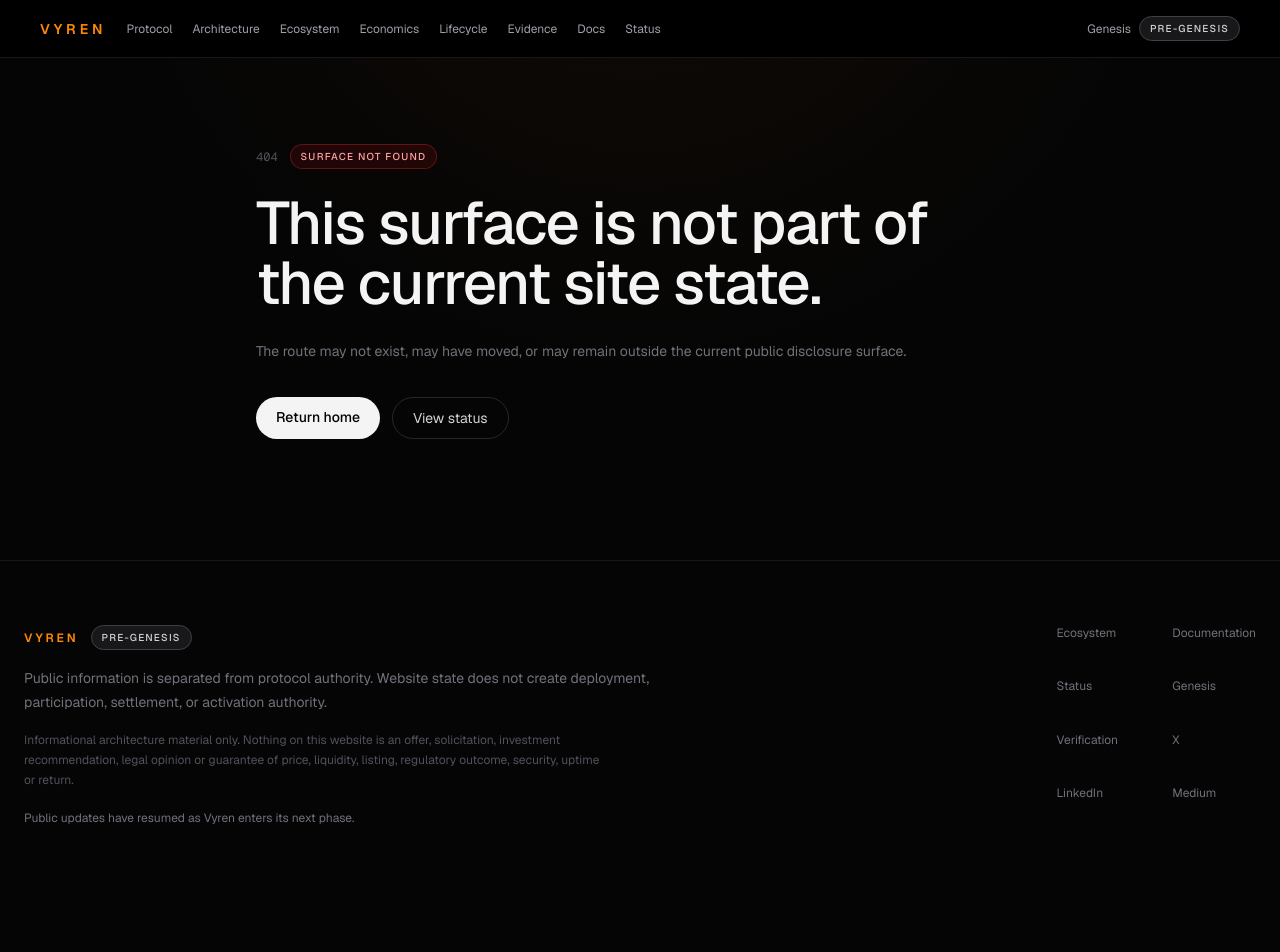
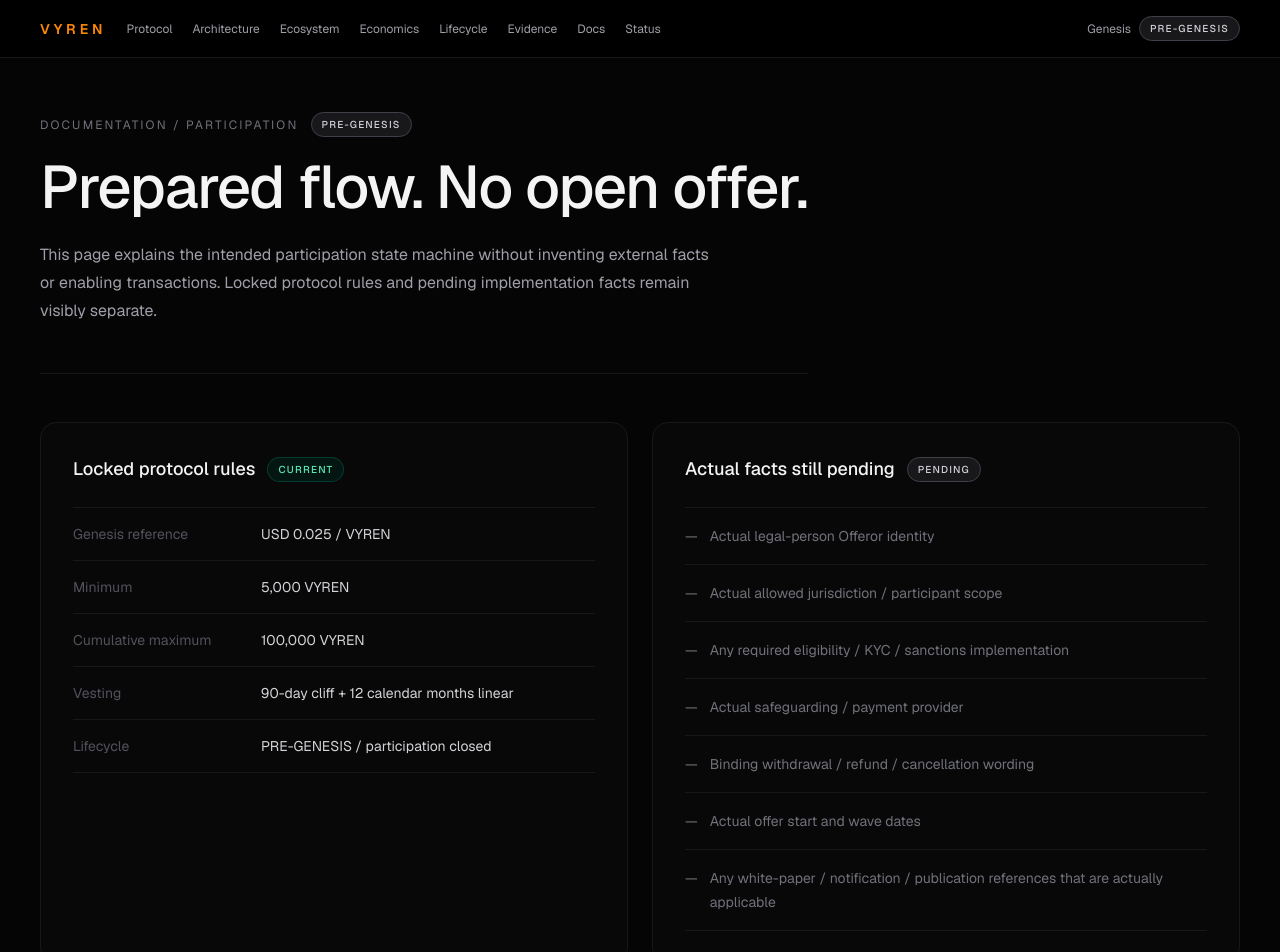
Before and after one commit to vyren-landing/website, a Next.js app: page /docs/participation in a window 1280 px wide. Before the commit this address had no page. Shown: the top 952 px of the page. Before the commit the page ends 890 px from the top, so only its background shows below. Built offline with nearby package versions, Linux system fonts and the light colour scheme.

Commit message:
Order 8: add participation preparation guide

```diff
--- /dev/null
+++ b/app/docs/participation/page.tsx
@@ -0,0 +1,130 @@
+import Link from "next/link";
+import { publicPageMetadata } from "@/lib/site-metadata";
+import StateBadge from "@/components/StateBadge";
+import SurfacePage from "@/components/SurfacePage";
+import { GENESIS_PROFILE } from "@/lib/site-state";
+
+export const metadata = publicPageMetadata({
+  title: "Participation Preparation",
+  description:
+    "Pre-Genesis VYREN participation guide separating locked protocol rules from pending legal, provider and live implementation facts.",
+  path: "/docs/participation",
+});
+
+const locked = [
+  ["Genesis reference", GENESIS_PROFILE.price],
+  ["Minimum", GENESIS_PROFILE.minimum],
+  ["Cumulative maximum", GENESIS_PROFILE.cumulativeMaximum],
+  ["Vesting", GENESIS_PROFILE.vesting],
+  ["Lifecycle", "PRE-GENESIS / participation closed"],
+] as const;
+
+const pending = [
+  "Actual legal-person Offeror identity",
+  "Actual allowed jurisdiction / participant scope",
+  "Any required eligibility / KYC / sanctions implementation",
+  "Actual safeguarding / payment provider",
+  "Binding withdrawal / refund / cancellation wording",
+  "Actual offer start and wave dates",
+  "Any white-paper / notification / publication references that are actually applicable",
+] as const;
+
+const flow = [
+  ["01", "Eligibility", "Actual legal and disclosure scope is evaluated."],
+  ["02", "Wallet + amount", "Participant identity/binding and protocol amount bounds are checked."],
+  ["03", "Safeguarded payment", "Consideration follows the approved safeguarding/payment path."],
+  ["04", "Technical finality", "Relevant Base payment evidence reaches the required finalized-chain boundary."],
+  ["05", "Legal finality", "Applicable withdrawal/cancellation/refund boundary is resolved."],
+  ["06", "Canonical entitlement", "Deterministic VYREN entitlement is confirmed from valid evidence."],
+  ["07", "GENESIS_LOCKED", "Confirmed entitlement enters the canonical locked state under vesting rules."],
+  ["08", "Funds release eligibility", "Participant consideration becomes release-eligible only under the applicable legal/provider route."],
+] as const;
+
+export default function ParticipationPreparationPage() {
+  return (
+    <SurfacePage
+      eyebrow="Documentation / Participation"
+      title="Prepared flow. No open offer."
+      description="This page explains the intended participation state machine without inventing external facts or enabling transactions. Locked protocol rules and pending implementation facts remain visibly separate."
+      state="PENDING"
+      stateLabel="PRE-GENESIS"
+    >
+      <section className="grid gap-6 lg:grid-cols-2">
+        <div className="rounded-2xl border border-zinc-900 bg-[#080808] p-6 md:p-8">
+          <div className="flex items-center gap-3">
+            <h2 className="text-lg font-medium">Locked protocol rules</h2>
+            <StateBadge state="CURRENT" />
+          </div>
+          <div className="mt-6 divide-y divide-zinc-900 border-y border-zinc-900">
+            {locked.map(([label, value]) => (
+              <div key={label} className="grid gap-2 py-4 text-sm md:grid-cols-[180px_1fr]">
+                <span className="text-zinc-600">{label}</span>
+                <span className="text-zinc-300">{value}</span>
+              </div>
+            ))}
+          </div>
+        </div>
+
+        <div className="rounded-2xl border border-zinc-900 bg-[#080808] p-6 md:p-8">
+          <div className="flex items-center gap-3">
+            <h2 className="text-lg font-medium">Actual facts still pending</h2>
+            <StateBadge state="PENDING" />
+          </div>
+          <ul className="mt-6 divide-y divide-zinc-900 border-y border-zinc-900">
+            {pending.map((item) => (
+              <li key={item} className="flex gap-3 py-4 text-sm leading-6 text-zinc-500">
+                <span aria-hidden="true">—</span>
+                <span>{item}</span>
+              </li>
+            ))}
+          </ul>
+        </div>
+      </section>
+
+      <section className="mt-12 rounded-2xl border border-zinc-900 p-6 md:p-8">
+        <p className="text-xs uppercase tracking-[0.18em] text-zinc-600">
+          Intended participant state machine
+        </p>
+        <div className="mt-6 divide-y divide-zinc-900 border-y border-zinc-900">
+          {flow.map(([index, title, detail]) => (
+            <div key={index} className="grid gap-3 py-5 md:grid-cols-[56px_180px_1fr]">
+              <span className="font-mono text-xs text-zinc-700">{index}</span>
+              <span className="text-sm font-medium text-zinc-200">{title}</span>
+              <span className="text-sm leading-6 text-zinc-500">{detail}</span>
+            </div>
+          ))}
+        </div>
+      </section>
+
+      <section className="mt-12 grid gap-6 md:grid-cols-2">
+        <div className="rounded-2xl border border-zinc-900 bg-[#080808] p-6">
+          <p className="text-xs uppercase tracking-[0.18em] text-zinc-600">Boundary</p>
+          <h2 className="mt-3 text-lg font-medium">Provider success is not entitlement.</h2>
+          <p className="mt-3 text-sm leading-7 text-zinc-500">
+            Provider/custody/payment events are evidence inputs. They do not independently
+            create canonical entitlement, GENESIS_LOCKED state, funds-release eligibility
+            or lifecycle authority.
+          </p>
+        </div>
+        <div className="rounded-2xl border border-zinc-900 bg-[#080808] p-6">
+          <p className="text-xs uppercase tracking-[0.18em] text-zinc-600">GNR boundary</p>
+          <h2 className="mt-3 text-lg font-medium">External implementation remains replaceable.</h2>
+          <p className="mt-3 text-sm leading-7 text-zinc-500">
+            A provider, wallet, identity service or interface may implement a required result,
+            but it does not become constitutional authority or erase valid canonical history
+            when replaced.
+          </p>
+        </div>
+      </section>
+
+      <section className="mt-12 flex flex-wrap gap-3">
+        <Link href="/genesis" className="rounded-full border border-zinc-800 px-5 py-2.5 text-sm text-zinc-300 transition hover:border-zinc-600 hover:text-white">
+          Genesis overview
+        </Link>
+        <Link href="/status" className="rounded-full bg-zinc-100 px-5 py-2.5 text-sm font-medium text-black transition hover:bg-white">
+          Current status
+        </Link>
+      </section>
+    </SurfacePage>
+  );
+}
```
